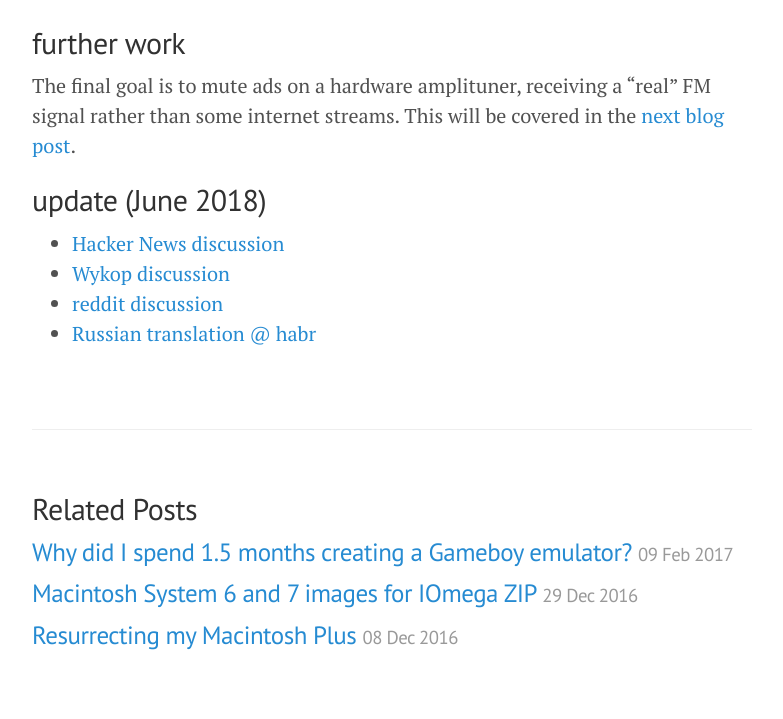
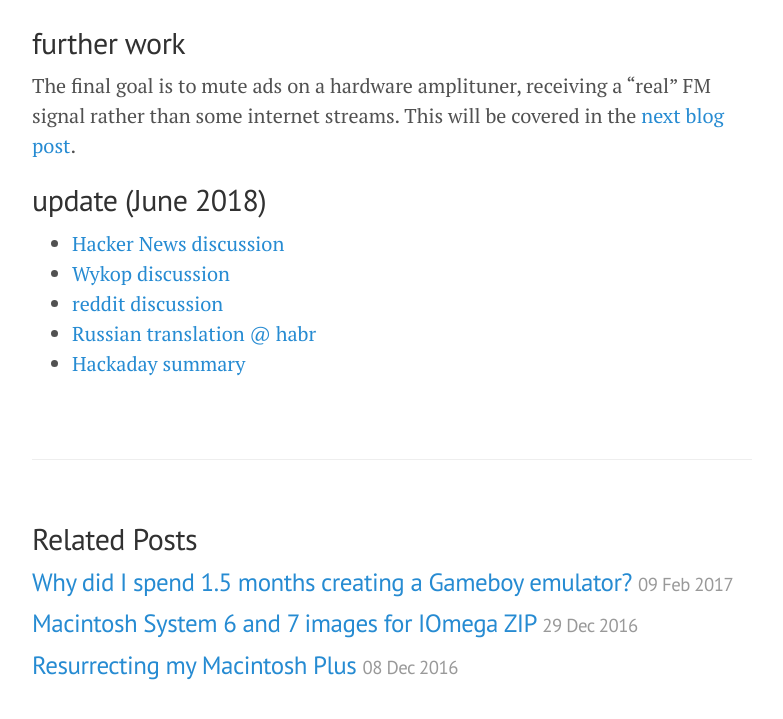
Before and after one commit to trekawek/blog.rekawek.eu, a Jekyll site: the page built from _posts/2016-02-24-radio-adblock.md, in a window 1280 px wide and 900 px high, scrolled down 5022 px, cut to the strip 159-878 px from the top of the window. Shown: the whole strip, without its empty margins (248-1031 px from the left). Built offline with Jekyll 4.4.1, drawn with Linux system fonts in a browser that asks for light colours.

Commit message:
added hackaday reference to the adblock post

```diff
--- a/_posts/2016-02-24-radio-adblock.md
+++ b/_posts/2016-02-24-radio-adblock.md
@@ -113,3 +113,4 @@ The final goal is to mute ads on a hardware amplituner, receiving a "real" FM si
 * [Wykop discussion](https://www.wykop.pl/link/4385801/radio-adblock/)
 * [reddit discussion](https://www.reddit.com/r/programming/comments/8to4wm/radio_adblock/)
 * [Russian translation @ habr](https://habr.com/post/415469/)
+* [Hackaday summary](https://hackaday.com/2018/08/22/cross-correlation-makes-quick-work-of-ads/)
```
